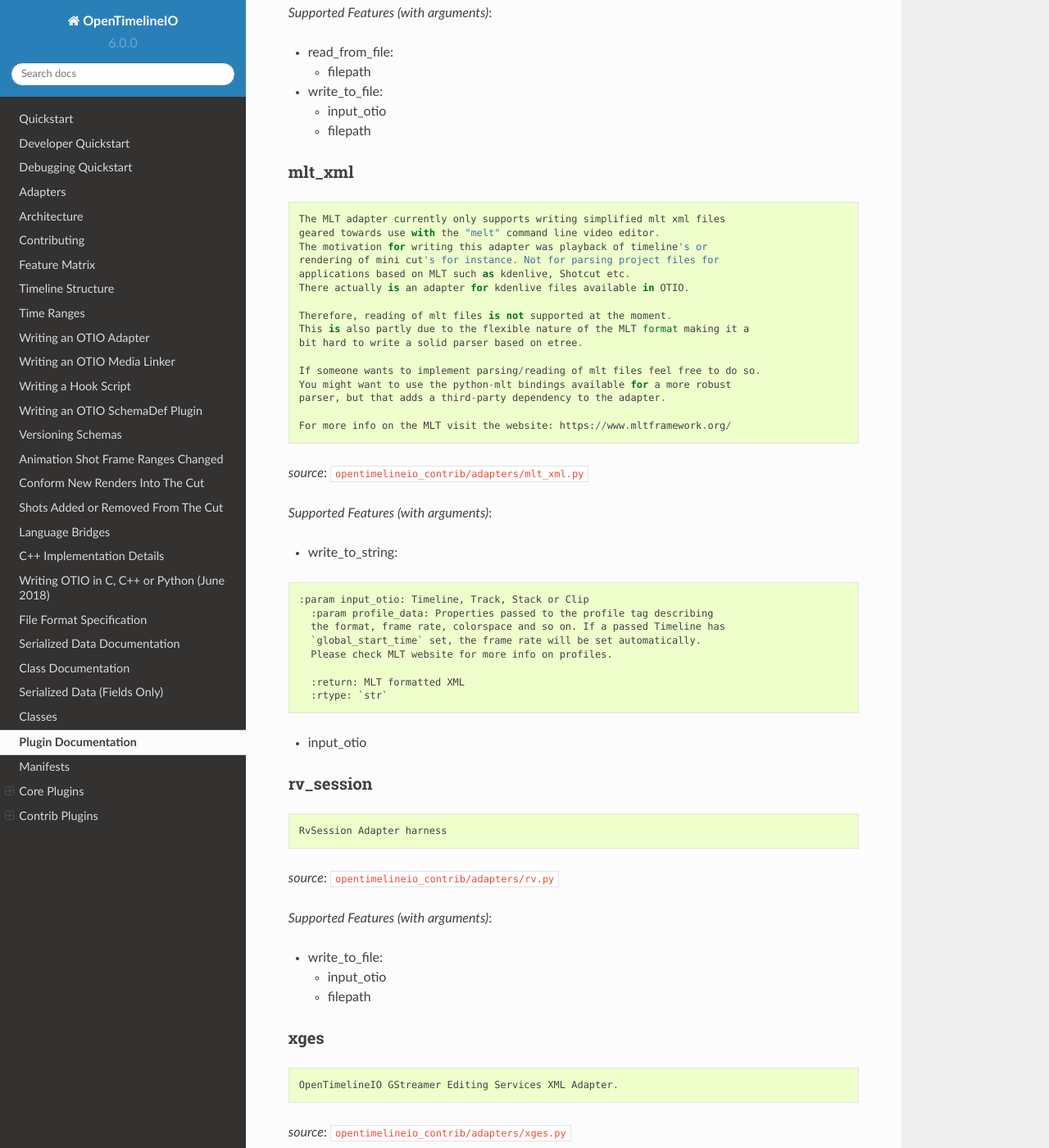
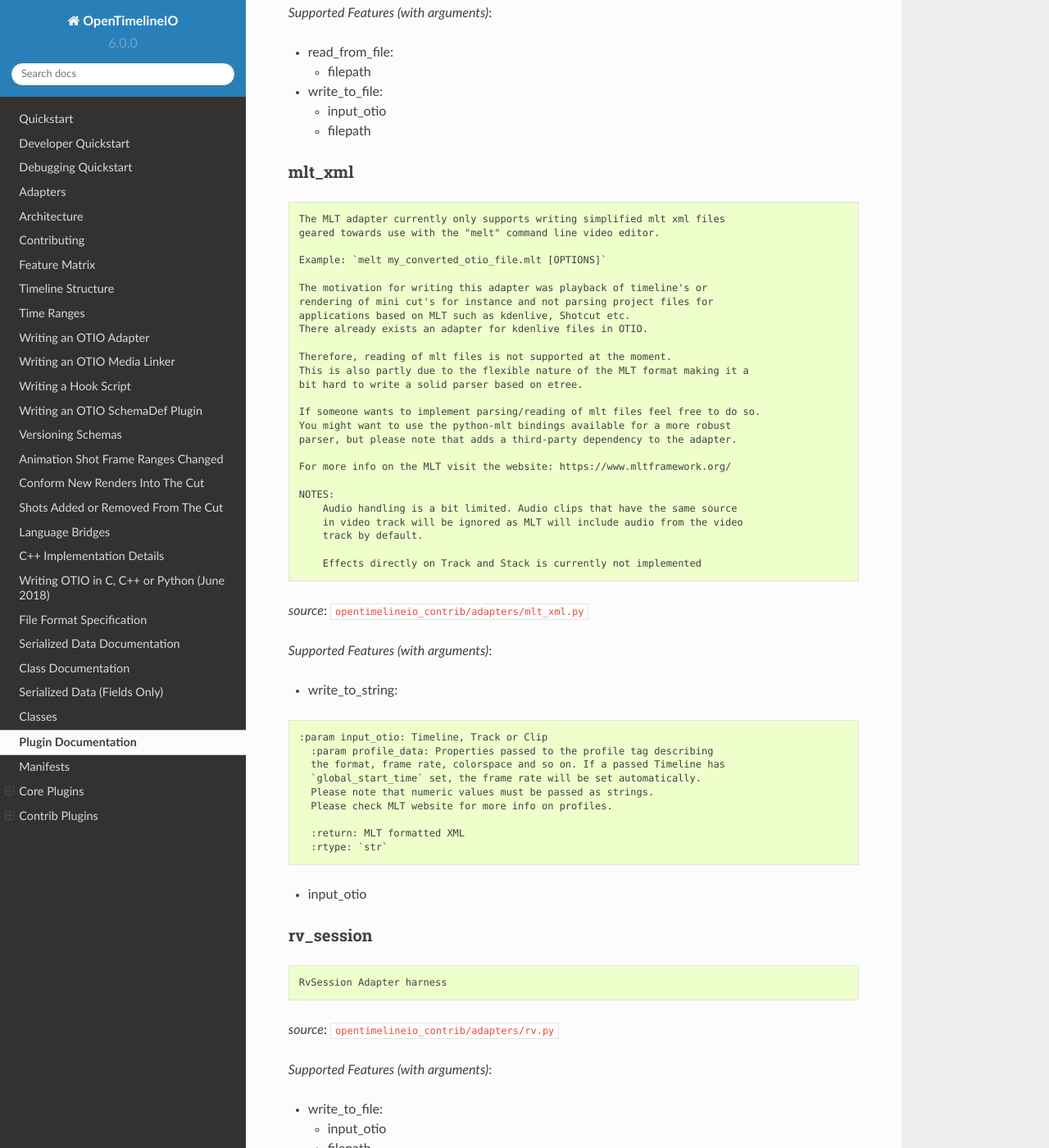
Before and after one commit to AcademySoftwareFoundation/OpenTimelineIO, a Sphinx documentation site: the page built from docs/tutorials/otio-plugins.md, in a window 1280 px wide and 1400 px high, scrolled down 9316 px. Shown: the whole window at 82% size. Built offline with Sphinx 7.4.7 and the Read the Docs theme 2.0.0, drawn with Linux system fonts in a browser that asks for light colours; pages that are not in the unit, such as notebooks, are missing from menus; the version number is read from the project's files by our own code.

Commit message:
* updated doc-plugins.md as made clear by make test * removed unused os import

````diff
--- a/docs/tutorials/otio-plugins.md
+++ b/docs/tutorials/otio-plugins.md
@@ -519,10 +519,13 @@ Maya Sequencer Adapter Harness
 ```
 The MLT adapter currently only supports writing simplified mlt xml files
 geared towards use with the "melt" command line video editor.
+
+Example: `melt my_converted_otio_file.mlt [OPTIONS]`
+
 The motivation for writing this adapter was playback of timeline's or
-rendering of mini cut's for instance. Not for parsing project files for
+rendering of mini cut's for instance and not parsing project files for
 applications based on MLT such as kdenlive, Shotcut etc.
-There actually is an adapter for kdenlive files available in OTIO.
+There already exists an adapter for kdenlive files in OTIO.
 
 Therefore, reading of mlt files is not supported at the moment.
 This is also partly due to the flexible nature of the MLT format making it a
@@ -530,9 +533,16 @@ bit hard to write a solid parser based on etree.
 
 If someone wants to implement parsing/reading of mlt files feel free to do so.
 You might want to use the python-mlt bindings available for a more robust
-parser, but that adds a third-party dependency to the adapter.
+parser, but please note that adds a third-party dependency to the adapter.
 
 For more info on the MLT visit the website: https://www.mltframework.org/
+
+NOTES:
+    Audio handling is a bit limited. Audio clips that have the same source
+    in video track will be ignored as MLT will include audio from the video
+    track by default.
+
+    Effects directly on Track and Stack is currently not implemented
 ```
 
 *source*: `opentimelineio_contrib/adapters/mlt_xml.py`
@@ -542,10 +552,11 @@ For more info on the MLT visit the website: https://www.mltframework.org/
 
 - write_to_string:
 ```
-:param input_otio: Timeline, Track, Stack or Clip
+:param input_otio: Timeline, Track or Clip
   :param profile_data: Properties passed to the profile tag describing
   the format, frame rate, colorspace and so on. If a passed Timeline has
   `global_start_time` set, the frame rate will be set automatically.
+  Please note that numeric values must be passed as strings.
   Please check MLT website for more info on profiles.
 
   :return: MLT formatted XML
````
Also changed, not shown: 1 other file.
